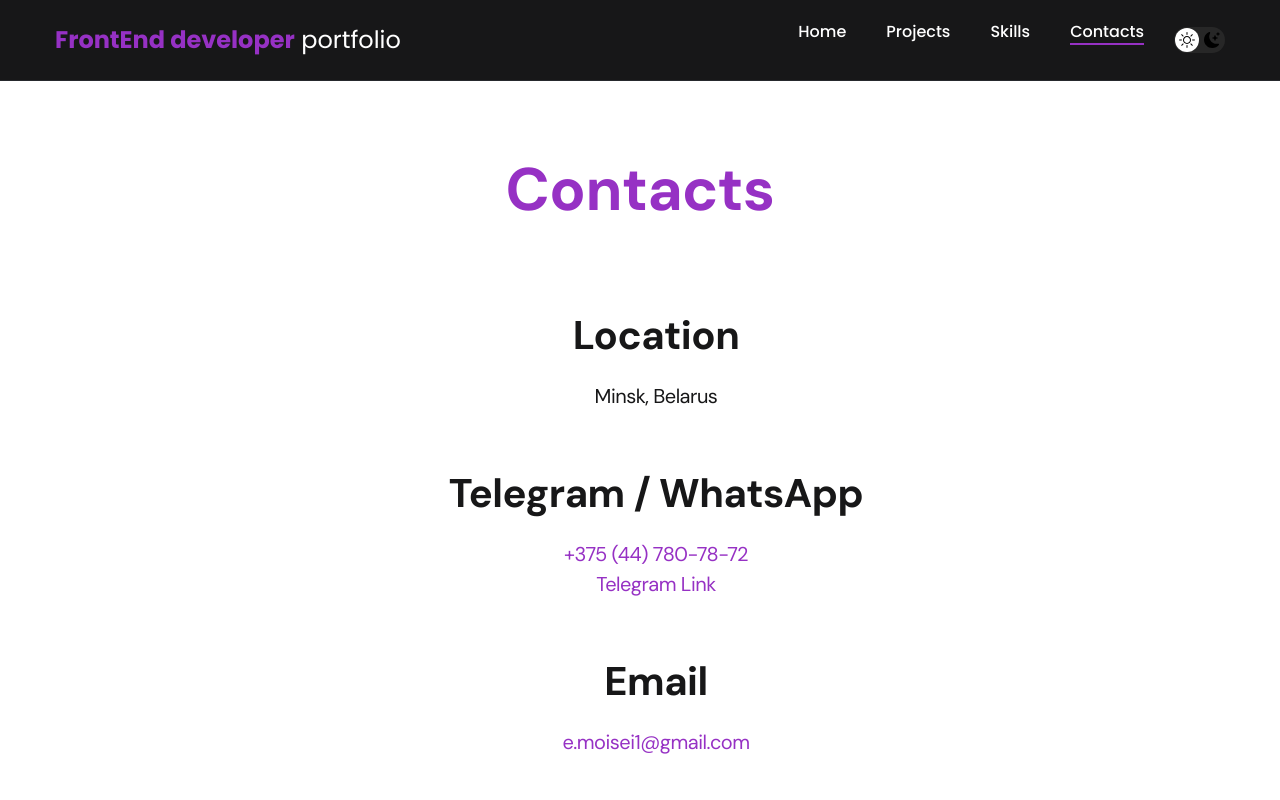
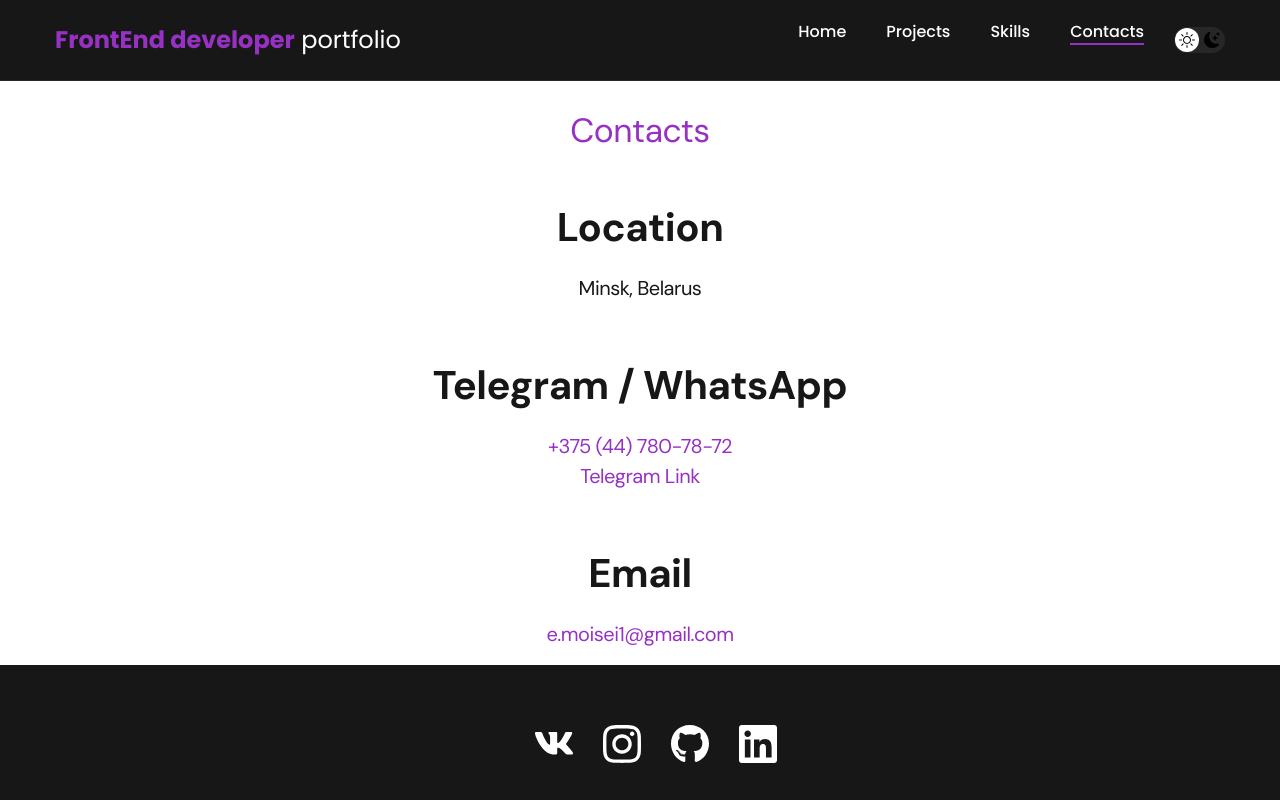
Before and after one commit to Nexoroshii/MY_CV, a React (Create React App) app: page /contacts in a window 1280 px wide. Shown: the top 800 px of the page. Built offline with nearby package versions, Linux system fonts and the light colour scheme.

Commit message:
little style fixes

```diff
--- a/src/components/header/Header.js
+++ b/src/components/header/Header.js
@@ -1,6 +1,6 @@
 import "./style.css";
 import Type from "./Type";
-import pdf from "./../../assets/CV_Final.pdf";
+import pdf from "./../../assets/CV_Ready.pdf";
 
 import SayHello from "./SayHello";
 
--- a/src/components/header/style.css
+++ b/src/components/header/style.css
@@ -74,7 +74,7 @@
 }
 
 /* Btn outline */
-a {
+a:hover {
   color: inherit;
 }
 
--- a/src/components/project/projectsList.js
+++ b/src/components/project/projectsList.js
@@ -11,10 +11,10 @@ import project06 from "./../../assets/img/projects/06.jpg";
 
 const projectsList = [
   {
-    title: "Uber Project",
-    img: project01,
-    link: "https://nexoroshii.github.io/UberProject.github.io/",
-    linkGit: "https://github.com/Nexoroshii/UberProject.github.io",
+    title: "Heroes Template",
+    img: project04,
+    link: "https://heroes-redux-template.netlify.app/",
+    linkGit: "https://github.com/Nexoroshii/Heroes-template",
   },
   {
     title: "Marvel service",
@@ -29,10 +29,10 @@ const projectsList = [
     linkGit: "https://github.com/Nexoroshii/Pulse",
   },
   {
-    title: "Heroes-template",
-    img: project04,
-    link: "https://heroes-redux-template.netlify.app/",
-    linkGit: "https://github.com/Nexoroshii/Heroes-template",
+    title: "Uber Project",
+    img: project01,
+    link: "https://nexoroshii.github.io/UberProject.github.io/",
+    linkGit: "https://github.com/Nexoroshii/UberProject.github.io",
   },
   {
     title: "Food",
--- a/src/styles/main.css
+++ b/src/styles/main.css
@@ -80,16 +80,16 @@ body {
   display: none !important;
 }
 
-.section {
+/* .section {
   padding: 70px 0;
-}
+} */
 
 .title-1 {
-  margin-bottom: 60px;
+  margin-bottom: 30px;
 
-  font-size: 60px;
-  font-weight: 700;
-  line-height: 1.3;
+  font-size: 2.1em;
+  padding-top: 30px;
+  font-weight: inherit;
   color: var(--title-1);
   text-align: center;
 }
@@ -140,6 +140,7 @@ body {
 /* Content list */
 
 .content-list {
+  padding-left: 0px !important;
   margin: 0 auto;
   max-width: 570px;
   display: flex;
```
Also changed, not shown: 2 other files (tests, documents, lock files or other folders).
